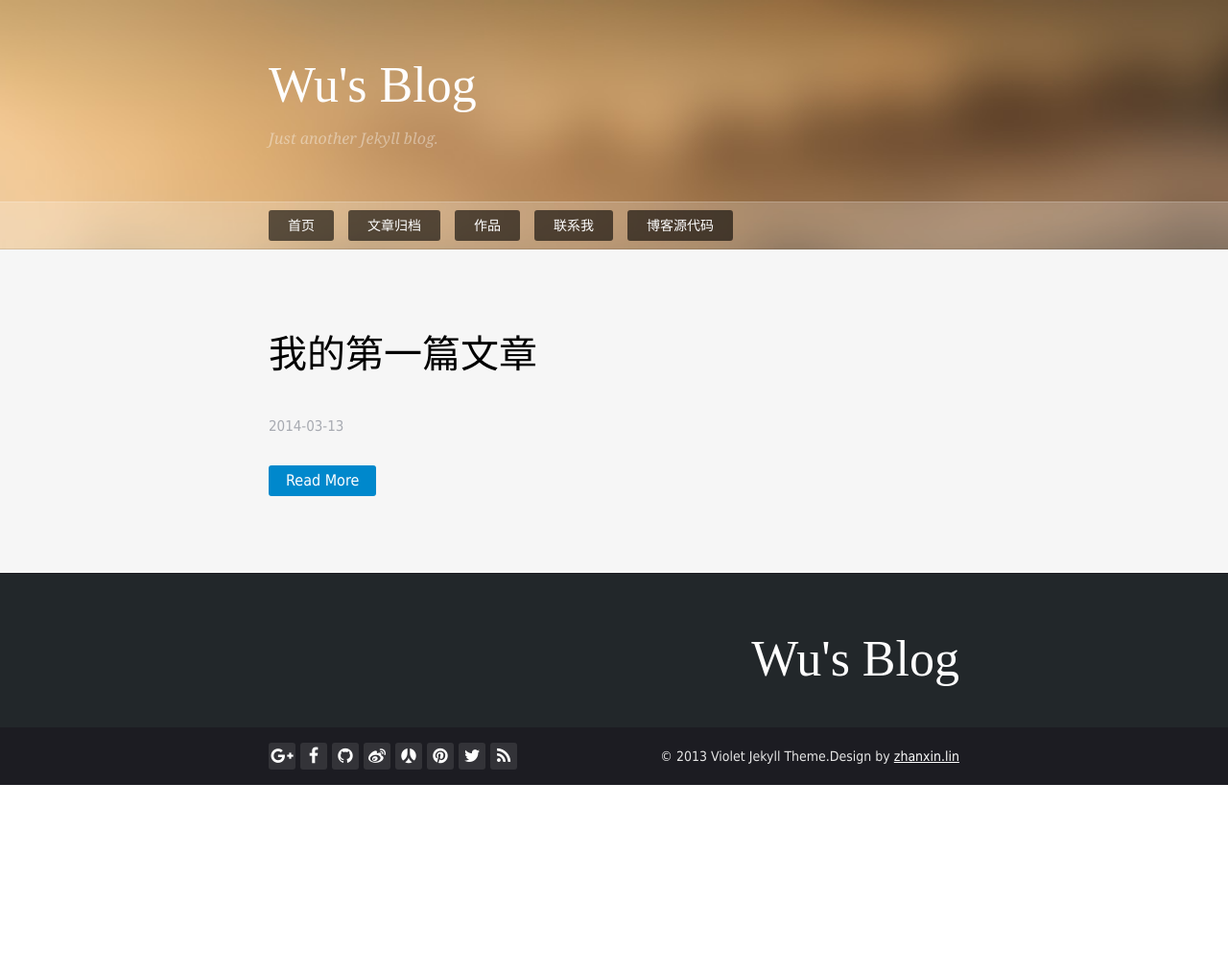
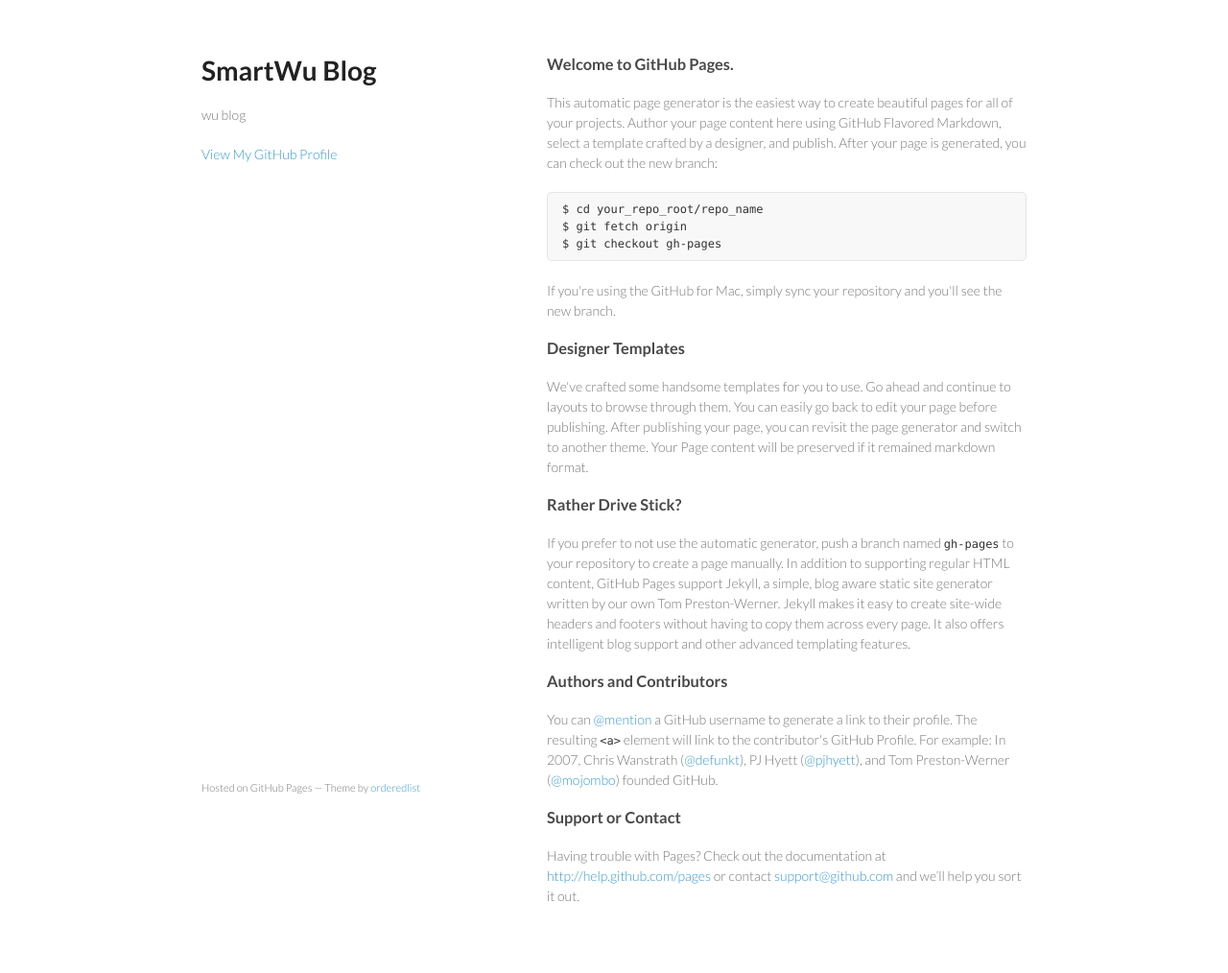
Before and after one commit to woozylong/woozylong.github.io, a Jekyll site: the page index.html, which Jekyll copies as it is, in a window 1280 px wide. Shown: the whole page at 96% size. Built offline with Jekyll 4.4.1, drawn with Linux system fonts in a browser that asks for light colours; nearby versions of some CDN libraries; some web fonts are replaced; Markdown is read by kramdown in place of the engine named in the settings; the list of posts is cut into pages by our own code; before the commit the page ends 900 px from its top, so only the background shows below that.

Commit message:
Replace master branch with page content via GitHub

```diff
--- a/index.html
+++ b/index.html
@@ -1,33 +1,65 @@
----
-layout: default
-title:
-description: 这是 PIZn 的又一个博客，它是基于 Jekyll 搭建起来的。在这里，不仅仅是用来快速记录工作，学习，生活的一点一滴的地方，更是 PIZn 对 Jekyll 的学习和使用的一次有意义的实践。
-keywords: PIZn, GitHub, Jekyll, Plugins, Works, Archives, Quotes, Violet, css, html, javascript, wordpress, logo, design, geek
-isIndex: true
----
+<!doctype html>
+<html>
+  <head>
+    <meta charset="utf-8">
+    <meta http-equiv="X-UA-Compatible" content="chrome=1">
+    <title>SmartWu Blog by woozylong</title>
 
-{% for rpost in paginator.posts %}
-<article class="main-article">
-    <div class="violet-post">
-        <h3 class="main-article-title"><a href="{{ rpost.url }}" title="{{ rpost.title }}" rel="bookmark">{{ rpost.title }}</a></h3>
-        <p class="main-article-meta"><time pubdate="{{ rpost.date | date_to_utc | date: '%Y-%m-%d' }}">{{ rpost.date | date_to_utc | date: "%Y-%m-%d" }}</time></p>
-        <div class="main-article-contant">
-            <p>{{ rpost.description }}</p>
-            <p class="main-article-more"><a href="{{ rpost.url }}" title="Read More" rel="nofollow">Read More</a></p>
-        </div>
+    <link rel="stylesheet" href="stylesheets/styles.css">
+    <link rel="stylesheet" href="stylesheets/github-light.css">
+    <meta name="viewport" content="width=device-width, initial-scale=1, user-scalable=no">
+    <!--[if lt IE 9]>
+    <script src="//html5shiv.googlecode.com/svn/trunk/html5.js"></script>
+    <![endif]-->
+  </head>
+  <body>
+    <div class="wrapper">
+      <header>
+        <h1>SmartWu Blog</h1>
+        <p>wu blog</p>
+
+
+        <p class="view"><a href="https://github.com/woozylong">View My GitHub Profile</a></p>
+
+      </header>
+      <section>
+        <h3>
+<a id="welcome-to-github-pages" class="anchor" href="#welcome-to-github-pages" aria-hidden="true"><span class="octicon octicon-link"></span></a>Welcome to GitHub Pages.</h3>
+
+<p>This automatic page generator is the easiest way to create beautiful pages for all of your projects. Author your page content here using GitHub Flavored Markdown, select a template crafted by a designer, and publish. After your page is generated, you can check out the new branch:</p>
+
+<pre><code>$ cd your_repo_root/repo_name
+$ git fetch origin
+$ git checkout gh-pages
+</code></pre>
+
+<p>If you're using the GitHub for Mac, simply sync your repository and you'll see the new branch.</p>
+
+<h3>
+<a id="designer-templates" class="anchor" href="#designer-templates" aria-hidden="true"><span class="octicon octicon-link"></span></a>Designer Templates</h3>
+
+<p>We've crafted some handsome templates for you to use. Go ahead and continue to layouts to browse through them. You can easily go back to edit your page before publishing. After publishing your page, you can revisit the page generator and switch to another theme. Your Page content will be preserved if it remained markdown format.</p>
+
+<h3>
+<a id="rather-drive-stick" class="anchor" href="#rather-drive-stick" aria-hidden="true"><span class="octicon octicon-link"></span></a>Rather Drive Stick?</h3>
+
+<p>If you prefer to not use the automatic generator, push a branch named <code>gh-pages</code> to your repository to create a page manually. In addition to supporting regular HTML content, GitHub Pages support Jekyll, a simple, blog aware static site generator written by our own Tom Preston-Werner. Jekyll makes it easy to create site-wide headers and footers without having to copy them across every page. It also offers intelligent blog support and other advanced templating features.</p>
+
+<h3>
+<a id="authors-and-contributors" class="anchor" href="#authors-and-contributors" aria-hidden="true"><span class="octicon octicon-link"></span></a>Authors and Contributors</h3>
+
+<p>You can <a href="https://github.com/blog/821" class="user-mention">@mention</a> a GitHub username to generate a link to their profile. The resulting <code>&lt;a&gt;</code> element will link to the contributor's GitHub Profile. For example: In 2007, Chris Wanstrath (<a href="https://github.com/defunkt" class="user-mention">@defunkt</a>), PJ Hyett (<a href="https://github.com/pjhyett" class="user-mention">@pjhyett</a>), and Tom Preston-Werner (<a href="https://github.com/mojombo" class="user-mention">@mojombo</a>) founded GitHub.</p>
+
+<h3>
+<a id="support-or-contact" class="anchor" href="#support-or-contact" aria-hidden="true"><span class="octicon octicon-link"></span></a>Support or Contact</h3>
+
+<p>Having trouble with Pages? Check out the documentation at <a href="http://help.github.com/pages">http://help.github.com/pages</a> or contact <a href="mailto:support@github.com">support@github.com</a> and we’ll help you sort it out.</p>
+      </section>
+      <footer>
+        <p><small>Hosted on GitHub Pages &mdash; Theme by <a href="https://github.com/orderedlist">orderedlist</a></small></p>
+      </footer>
     </div>
-</article>
-{% endfor %}
-{% if paginator.total_pages > 1 %}
-<nav class="pagination fn-clear" id="violet-paging">
-    <ul class="pagination-list">
-        {% for page in (1..paginator.total_pages) %}
-            {% if page == paginator.page %}
-                <li class="current"><a href="javascript:void(0);">{{ page }}</a></li>
-            {% else %}
-                <li><a href="{{ site.url }}/{%if page > 1 %}page{{ page }}/{% endif %}">{{ page }}</a></li>
-            {% endif %}
-        {% endfor %}
-    </ul>
-</nav>
-{% endif %}
+    <script src="javascripts/scale.fix.js"></script>
+
+  </body>
+</html>
--- /dev/null
+++ b/javascripts/scale.fix.js
@@ -0,0 +1,17 @@
+var metas = document.getElementsByTagName('meta');
+var i;
+if (navigator.userAgent.match(/iPhone/i)) {
+  for (i=0; i<metas.length; i++) {
+    if (metas[i].name == "viewport") {
+      metas[i].content = "width=device-width, minimum-scale=1.0, maximum-scale=1.0";
+    }
+  }
+  document.addEventListener("gesturestart", gestureStart, false);
+}
+function gestureStart() {
+  for (i=0; i<metas.length; i++) {
+    if (metas[i].name == "viewport") {
+      metas[i].content = "width=device-width, minimum-scale=0.25, maximum-scale=1.6";
+    }
+  }
+}
--- /dev/null
+++ b/stylesheets/github-light.css
@@ -0,0 +1,115 @@
+/*
+   Copyright 2014 GitHub Inc.
+
+   Licensed under the Apache License, Version 2.0 (the "License");
+   you may not use this file except in compliance with the License.
+   You may obtain a copy of the License at
+
+       http://www.apache.org/licenses/LICENSE-2.0
+
+   Unless required by applicable law or agreed to in writing, software
+   distributed under the License is distributed on an "AS IS" BASIS,
+   WITHOUT WARRANTIES OR CONDITIONS OF ANY KIND, either express or implied.
+   See the License for the specific language governing permissions and
+   limitations under the License.
+
+*/
+
+.pl-c /* comment */ {
+  color: #969896;
+}
+
+.pl-c1      /* constant, markup.raw, meta.diff.header, meta.module-reference, meta.property-name, support, support.constant, support.variable, variable.other.constant */,
+.pl-s .pl-v /* string variable */ {
+  color: #0086b3;
+}
+
+.pl-e  /* entity */,
+.pl-en /* entity.name */ {
+  color: #795da3;
+}
+
+.pl-s .pl-s1 /* string source */,
+.pl-smi      /* storage.modifier.import, storage.modifier.package, storage.type.java, variable.other, variable.parameter.function */ {
+  color: #333;
+}
+
+.pl-ent /* entity.name.tag */ {
+  color: #63a35c;
+}
+
+.pl-k /* keyword, storage, storage.type */ {
+  color: #a71d5d;
+}
+
+.pl-pds              /* punctuation.definition.string, string.regexp.character-class */,
+.pl-s                /* string */,
+.pl-s .pl-pse .pl-s1 /* string punctuation.section.embedded source */,
+.pl-sr               /* string.regexp */,
+.pl-sr .pl-cce       /* string.regexp constant.character.escape */,
+.pl-sr .pl-sra       /* string.regexp string.regexp.arbitrary-repitition */,
+.pl-sr .pl-sre       /* string.regexp source.ruby.embedded */ {
+  color: #183691;
+}
+
+.pl-v /* variable */ {
+  color: #ed6a43;
+}
+
+.pl-id /* invalid.deprecated */ {
+  color: #b52a1d;
+}
+
+.pl-ii /* invalid.illegal */ {
+  background-color: #b52a1d;
+  color: #f8f8f8;
+}
+
+.pl-sr .pl-cce /* string.regexp constant.character.escape */ {
+  color: #63a35c;
+  font-weight: bold;
+}
+
+.pl-ml /* markup.list */ {
+  color: #693a17;
+}
+
+.pl-mh        /* markup.heading */,
+.pl-mh .pl-en /* markup.heading entity.name */,
+.pl-ms        /* meta.separator */ {
+  color: #1d3e81;
+  font-weight: bold;
+}
+
+.pl-mq /* markup.quote */ {
+  color: #008080;
+}
+
+.pl-mi /* markup.italic */ {
+  color: #333;
+  font-style: italic;
+}
+
+.pl-mb /* markup.bold */ {
+  color: #333;
+  font-weight: bold;
+}
+
+.pl-md /* markup.deleted, meta.diff.header.from-file */ {
+  background-color: #ffecec;
+  color: #bd2c00;
+}
+
+.pl-mi1 /* markup.inserted, meta.diff.header.to-file */ {
+  background-color: #eaffea;
+  color: #55a532;
+}
+
+.pl-mdr /* meta.diff.range */ {
+  color: #795da3;
+  font-weight: bold;
+}
+
+.pl-mo /* meta.output */ {
+  color: #1d3e81;
+}
--- /dev/null
+++ b/stylesheets/styles.css
@@ -0,0 +1,255 @@
+@import url(https://fonts.googleapis.com/css?family=Lato:300italic,700italic,300,700);
+
+body {
+  padding:50px;
+  font:14px/1.5 Lato, "Helvetica Neue", Helvetica, Arial, sans-serif;
+  color:#777;
+  font-weight:300;
+}
+
+h1, h2, h3, h4, h5, h6 {
+  color:#222;
+  margin:0 0 20px;
+}
+
+p, ul, ol, table, pre, dl {
+  margin:0 0 20px;
+}
+
+h1, h2, h3 {
+  line-height:1.1;
+}
+
+h1 {
+  font-size:28px;
+}
+
+h2 {
+  color:#393939;
+}
+
+h3, h4, h5, h6 {
+  color:#494949;
+}
+
+a {
+  color:#39c;
+  font-weight:400;
+  text-decoration:none;
+}
+
+a small {
+  font-size:11px;
+  color:#777;
+  margin-top:-0.6em;
+  display:block;
+}
+
+.wrapper {
+  width:860px;
+  margin:0 auto;
+}
+
+blockquote {
+  border-left:1px solid #e5e5e5;
+  margin:0;
+  padding:0 0 0 20px;
+  font-style:italic;
+}
+
+code, pre {
+  font-family:Monaco, Bitstream Vera Sans Mono, Lucida Console, Terminal;
+  color:#333;
+  font-size:12px;
+}
+
+pre {
+  padding:8px 15px;
+  background: #f8f8f8;
+  border-radius:5px;
+  border:1px solid #e5e5e5;
+  overflow-x: auto;
+}
+
+table {
+  width:100%;
+  border-collapse:collapse;
+}
+
+th, td {
+  text-align:left;
+  padding:5px 10px;
+  border-bottom:1px solid #e5e5e5;
+}
+
+dt {
+  color:#444;
+  font-weight:700;
+}
+
+th {
+  color:#444;
+}
+
+img {
+  max-width:100%;
+}
+
+header {
+  width:270px;
+  float:left;
+  position:fixed;
+}
+
+header ul {
+  list-style:none;
+  height:40px;
+
+  padding:0;
+
+  background: #eee;
+  background: -moz-linear-gradient(top, #f8f8f8 0%, #dddddd 100%);
+  background: -webkit-gradient(linear, left top, left bottom, color-stop(0%,#f8f8f8), color-stop(100%,#dddddd));
+  background: -webkit-linear-gradient(top, #f8f8f8 0%,#dddddd 100%);
+  background: -o-linear-gradient(top, #f8f8f8 0%,#dddddd 100%);
+  background: -ms-linear-gradient(top, #f8f8f8 0%,#dddddd 100%);
+  background: linear-gradient(top, #f8f8f8 0%,#dddddd 100%);
+
+  border-radius:5px;
+  border:1px solid #d2d2d2;
+  box-shadow:inset #fff 0 1px 0, inset rgba(0,0,0,0.03) 0 -1px 0;
+  width:270px;
+}
+
+header li {
+  width:89px;
+  float:left;
+  border-right:1px solid #d2d2d2;
+  height:40px;
+}
+
+header ul a {
+  line-height:1;
+  font-size:11px;
+  color:#999;
+  display:block;
+  text-align:center;
+  padding-top:6px;
+  height:40px;
+}
+
+strong {
+  color:#222;
+  font-weight:700;
+}
+
+header ul li + li {
+  width:88px;
+  border-left:1px solid #fff;
+}
+
+header ul li + li + li {
+  border-right:none;
+  width:89px;
+}
+
+header ul a strong {
+  font-size:14px;
+  display:block;
+  color:#222;
+}
+
+section {
+  width:500px;
+  float:right;
+  padding-bottom:50px;
+}
+
+small {
+  font-size:11px;
+}
+
+hr {
+  border:0;
+  background:#e5e5e5;
+  height:1px;
+  margin:0 0 20px;
+}
+
+footer {
+  width:270px;
+  float:left;
+  position:fixed;
+  bottom:50px;
+}
+
+@media print, screen and (max-width: 960px) {
+
+  div.wrapper {
+    width:auto;
+    margin:0;
+  }
+
+  header, section, footer {
+    float:none;
+    position:static;
+    width:auto;
+  }
+
+  header {
+    padding-right:320px;
+  }
+
+  section {
+    border:1px solid #e5e5e5;
+    border-width:1px 0;
+    padding:20px 0;
+    margin:0 0 20px;
+  }
+
+  header a small {
+    display:inline;
+  }
+
+  header ul {
+    position:absolute;
+    right:50px;
+    top:52px;
+  }
+}
+
+@media print, screen and (max-width: 720px) {
+  body {
+    word-wrap:break-word;
+  }
+
+  header {
+    padding:0;
+  }
+
+  header ul, header p.view {
+    position:static;
+  }
+
+  pre, code {
+    word-wrap:normal;
+  }
+}
+
+@media print, screen and (max-width: 480px) {
+  body {
+    padding:15px;
+  }
+
+  header ul {
+    display:none;
+  }
+}
+
+@media print {
+  body {
+    padding:0.4in;
+    font-size:12pt;
+    color:#444;
+  }
+}
```
Also changed, not shown: params.json (+1 -1 lines).
